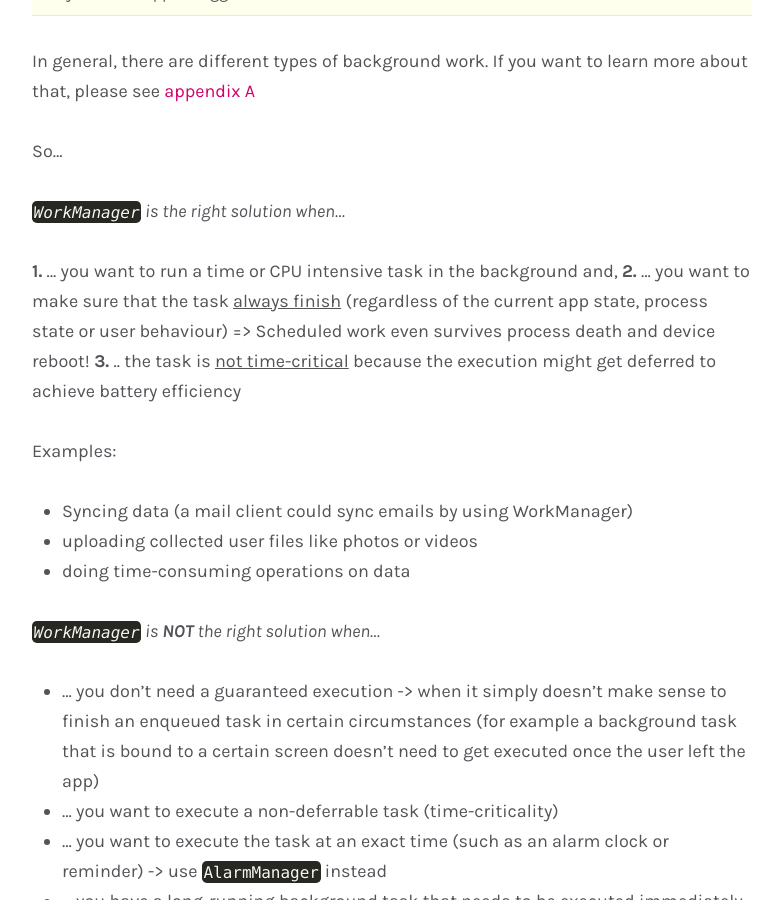
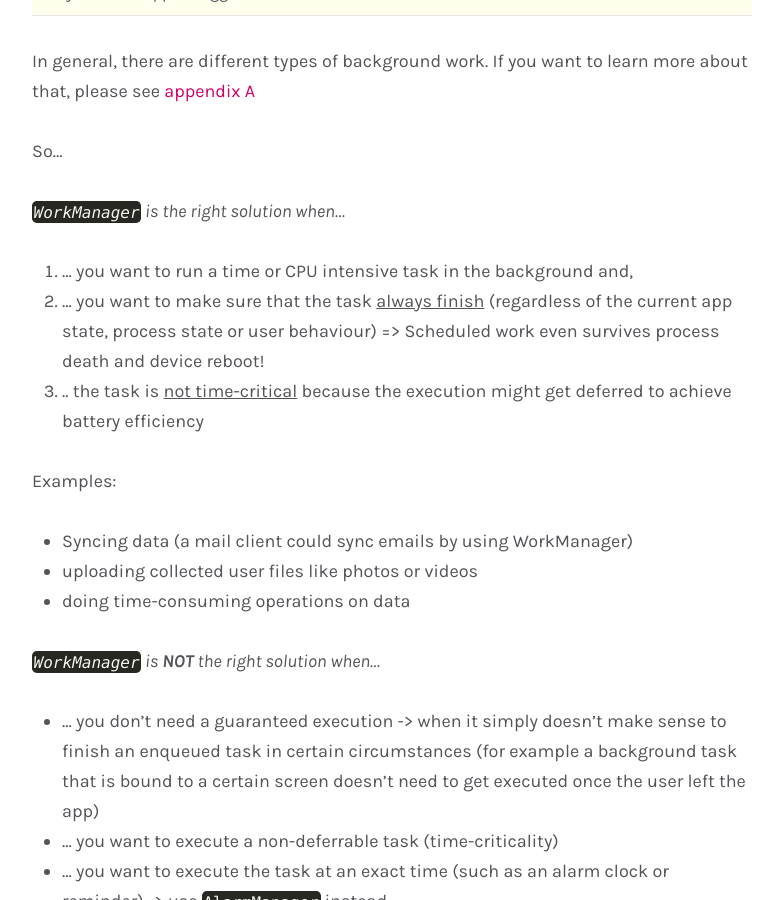
Before and after one commit to andreasschrade/andreasschrade.github.com, a Jekyll site: the page built from _posts/2019-01-06-android-how-to-workmanager.md, in a window 1280 px wide and 900 px high, scrolled down 1495 px. Shown: the whole window, without its empty margins (248-1031 px from the left). Built offline with Jekyll 4.4.1, drawn with Linux system fonts in a browser that asks for light colours; emoji names are drawn with the system emoji font; some web fonts are replaced; comment, search, counter and statistics services are not loaded.

Commit message:
improve article about workmanager

```diff
--- a/_posts/2019-01-06-android-how-to-workmanager.md
+++ b/_posts/2019-01-06-android-how-to-workmanager.md
@@ -47,9 +47,9 @@
 
 *`WorkManager` is the right solution when...*
 
-**1.** ... you want to run a time or CPU intensive task in the background and,
-**2.** ... you want to make sure that the task <u>always finish</u> (regardless of the current app state, process state or user behaviour) => Scheduled work even survives process death and device reboot!
-**3.** .. the task is <u>not time-critical</u> because the execution might get deferred to achieve battery efficiency
+1. ... you want to run a time or CPU intensive task in the background and,
+2. ... you want to make sure that the task <u>always finish</u> (regardless of the current app state, process state or user behaviour) => Scheduled work even survives process death and device reboot!
+3. .. the task is <u>not time-critical</u> because the execution might get deferred to achieve battery efficiency
 
 Examples:
 * Syncing data (a mail client could sync emails by using WorkManager)
```
